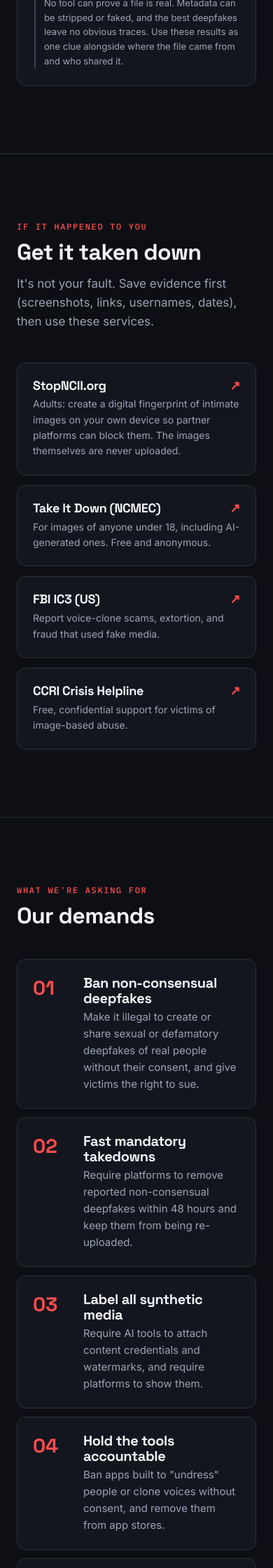
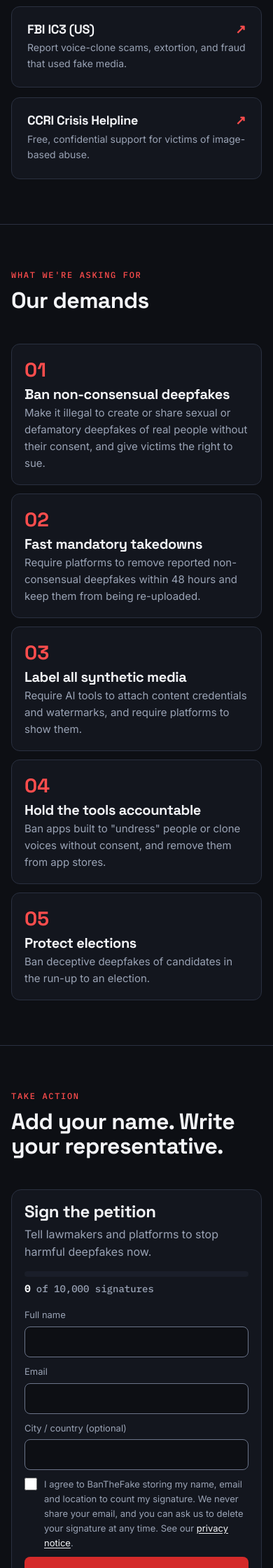
Before and after one commit to anmolsrivastavadev-pixel/banthefake, a FastAPI app: page / in a window 390 px wide. Shown: the part 3520-5760 px from the top of the page at 70% size. Run offline with FastAPI, Linux system fonts and the light colour scheme; data that the repository does not hold is empty.

Commit message:
Add privacy notice; accessibility and mobile fixes
- static/privacy.html: plain-language notice of what the code actually
  stores (petition name/email/location/UTC timestamp), in-memory-only rate
  limiter IPs, uploads deleted after scan and never logged, Google Fonts as
  a third party, and how to request deletion. Contact address is a marked
  placeholder (privacy@YOUR-DOMAIN.example); README says to replace it.
  Linked from the petition consent text and the footer.
- Accessibility (WCAG 2.1 AA): skip link and <main>; keyboard-focusable
  file input in the drop zone with a visible focus ring; global
  :focus-visible outline; role=status live regions for scan results,
  petition messages and letter copy; real <label>s for every form field;
  heading order (report cards and result blocks are h3); decorative glyphs
  hidden; preview alt text; prefers-reduced-motion.
- Contrast: white on red buttons/AI tag was 3.27:1, now 5.04:1 (#d42a2a);
  form field borders 1.8:1 -> 3.86:1; model tag text 4.45:1 -> 5.77:1.
- Mobile (375px): drop zone no longer sticky in the one-column layout,
  tighter nav/hero/section spacing, stacked demand cards, 16px inputs,
  fixed doubled padding in the hero stats.
- Tests for the privacy page headers, no inline code, and index links.

Co-Authored-By: Claude Opus 5.5 <noreply@anthropic.com>

```diff
--- a/static/index.html
+++ b/static/index.html
@@ -12,9 +12,11 @@
 </head>
 <body>
 
-<nav>
+<a class="skip" href="#main">Skip to content</a>
+
+<nav aria-label="Main">
   <div class="wrap">
-    <a href="#" class="logo"><span class="logo-mark"></span>BanTheFake</a>
+    <a href="/" class="logo"><span class="logo-mark" aria-hidden="true"></span>BanTheFake</a>
     <ul class="nav-links">
       <li><a href="#scan">Scan media</a></li>
       <li><a href="#report">Report</a></li>
@@ -25,6 +27,8 @@
     <a href="#act" class="btn btn-red">Sign the petition</a>
   </div>
 </nav>
+
+<main id="main" tabindex="-1">
 
 <header class="hero">
   <div class="wrap">
@@ -51,9 +55,9 @@
       <p>We're not against AI. We're against using someone's likeness without their consent to hurt, deceive, or exploit them.</p>
     </div>
     <div class="cards">
-      <div class="card"><div class="ico">⚠</div><h3>Non-consensual imagery</h3><p>Most harmful deepfakes are sexual images of real people, often women and minors, made and shared without consent.</p></div>
-      <div class="card"><div class="ico">☏</div><h3>Voice-clone scams</h3><p>Scammers clone a relative's voice and call asking for money in a fake emergency. Their targets are often older people.</p></div>
-      <div class="card"><div class="ico">⚑</div><h3>Political lies</h3><p>Fake videos and robocalls of candidates spread faster than fact-checks can catch them, especially just before elections.</p></div>
+      <div class="card"><div class="ico" aria-hidden="true">⚠</div><h3>Non-consensual imagery</h3><p>Most harmful deepfakes are sexual images of real people, often women and minors, made and shared without consent.</p></div>
+      <div class="card"><div class="ico" aria-hidden="true">☏</div><h3>Voice-clone scams</h3><p>Scammers clone a relative's voice and call asking for money in a fake emergency. Their targets are often older people.</p></div>
+      <div class="card"><div class="ico" aria-hidden="true">⚑</div><h3>Political lies</h3><p>Fake videos and robocalls of candidates spread faster than fact-checks can catch them, especially just before elections.</p></div>
     </div>
   </div>
 </section>
@@ -67,13 +71,15 @@
     </div>
     <div class="scanner">
       <label class="drop" id="drop">
-        <input type="file" id="file" accept="image/*,video/*" />
-        <div id="dropInner">
-          <div class="big">Drop a file here</div>
-          <div class="muted">or click to choose: JPG, PNG, WEBP, GIF, MP4, MOV, WEBM</div>
-        </div>
+        <input type="file" id="file" accept="image/*,video/*" aria-describedby="dropHint" />
+        <span id="dropInner">
+          <span class="big">Drop a file here</span>
+          <span class="muted" id="dropHint">or click (or press Enter) to choose: JPG, PNG, WEBP, GIF, MP4, MOV, WEBM</span>
+        </span>
       </label>
       <div class="panel" id="resultPanel">
+        <h3 class="sr-only">Scan results</h3>
+        <p class="sr-only" id="scanStatus" role="status"></p>
         <div class="verdict" id="verdict">
           <span class="dot"></span>
           <div><b>Waiting for a file</b><span class="muted">Results will appear here.</span></div>
@@ -81,7 +87,7 @@
         <ul class="signals" id="signals"></ul>
         <div class="details" id="details"></div>
         <div class="ela-wrap" id="elaWrap">
-          <canvas id="ela"></canvas>
+          <canvas id="ela" role="img" aria-label="Error level analysis heatmap of the uploaded image"></canvas>
           <p><b>Error level analysis:</b> we re-save the image and highlight what changed. Areas that glow much brighter or darker than the rest may have been pasted in or edited. Treat this as a clue, not proof.</p>
         </div>
         <p class="disclaimer">No tool can prove a file is real. Metadata can be stripped or faked, and the best deepfakes leave no obvious traces. Use these results as one clue alongside where the file came from and who shared it.</p>
@@ -98,10 +104,10 @@
       <p>It's not your fault. Save evidence first (screenshots, links, usernames, dates), then use these services.</p>
     </div>
     <div class="report">
-      <a href="https://stopncii.org/" target="_blank" rel="noopener"><h4>StopNCII.org <span>↗</span></h4><p>Adults: create a digital fingerprint of intimate images on your own device so partner platforms can block them. The images themselves are never uploaded.</p></a>
-      <a href="https://takeitdown.ncmec.org/" target="_blank" rel="noopener"><h4>Take It Down (NCMEC) <span>↗</span></h4><p>For images of anyone under 18, including AI-generated ones. Free and anonymous.</p></a>
-      <a href="https://www.ic3.gov/" target="_blank" rel="noopener"><h4>FBI IC3 (US) <span>↗</span></h4><p>Report voice-clone scams, extortion, and fraud that used fake media.</p></a>
-      <a href="https://cybercivilrights.org/ccri-crisis-helpline/" target="_blank" rel="noopener"><h4>CCRI Crisis Helpline <span>↗</span></h4><p>Free, confidential support for victims of image-based abuse.</p></a>
+      <a href="https://stopncii.org/" target="_blank" rel="noopener"><h3>StopNCII.org <span aria-hidden="true">↗</span><span class="sr-only"> (opens in a new tab)</span></h3><p>Adults: create a digital fingerprint of intimate images on your own device so partner platforms can block them. The images themselves are never uploaded.</p></a>
+      <a href="https://takeitdown.ncmec.org/" target="_blank" rel="noopener"><h3>Take It Down (NCMEC) <span aria-hidden="true">↗</span><span class="sr-only"> (opens in a new tab)</span></h3><p>For images of anyone under 18, including AI-generated ones. Free and anonymous.</p></a>
+      <a href="https://www.ic3.gov/" target="_blank" rel="noopener"><h3>FBI IC3 (US) <span aria-hidden="true">↗</span><span class="sr-only"> (opens in a new tab)</span></h3><p>Report voice-clone scams, extortion, and fraud that used fake media.</p></a>
+      <a href="https://cybercivilrights.org/ccri-crisis-helpline/" target="_blank" rel="noopener"><h3>CCRI Crisis Helpline <span aria-hidden="true">↗</span><span class="sr-only"> (opens in a new tab)</span></h3><p>Free, confidential support for victims of image-based abuse.</p></a>
     </div>
   </div>
 </section>
@@ -135,30 +141,43 @@
         <div class="progress"><i id="bar"></i></div>
         <div class="count"><b id="count">0</b> of <span id="goal">10,000</span> signatures</div>
         <form class="stack" id="petition">
-          <input name="name" placeholder="Full name" maxlength="100" required />
-          <input name="email" type="email" placeholder="Email" maxlength="254" required />
-          <input name="location" placeholder="City / country" maxlength="100" />
+          <label class="field" for="pName">Full name
+            <input id="pName" name="name" maxlength="100" autocomplete="name" required />
+          </label>
+          <label class="field" for="pEmail">Email
+            <input id="pEmail" name="email" type="email" maxlength="254" autocomplete="email" required />
+          </label>
+          <label class="field" for="pLocation">City / country (optional)
+            <input id="pLocation" name="location" maxlength="100" />
+          </label>
           <div class="hp" aria-hidden="true"><label>Website <input name="website" tabindex="-1" autocomplete="off" /></label></div>
-          <label class="consent"><input type="checkbox" name="consent" required /><span>I agree to BanTheFake storing my name, email and location to count my signature. We never share your email, and you can ask us to delete your signature at any time.</span></label>
+          <label class="consent"><input type="checkbox" name="consent" required /><span>I agree to BanTheFake storing my name, email and location to count my signature. We never share your email, and you can ask us to delete your signature at any time. See our <a href="/privacy.html">privacy notice</a>.</span></label>
           <button class="btn btn-red" type="submit">Sign now</button>
-          <div class="thanks" id="thanks"></div>
+          <div class="thanks" id="thanks" role="status"></div>
         </form>
       </div>
       <div class="panel">
         <h3>Letter generator</h3>
         <p class="muted">Fill in a few details and copy a ready-to-send letter.</p>
         <form class="stack" id="letterForm">
-          <div class="field">Who are you writing to?
+          <label class="field" for="recipient">Who are you writing to?
             <select id="recipient">
               <option value="rep">My elected representative</option>
               <option value="platform">A social media platform</option>
               <option value="school">My school / university</option>
             </select>
-          </div>
-          <input id="lname" placeholder="Your name" />
-          <input id="lplace" placeholder="Your town / district" />
-          <textarea id="letter" readonly></textarea>
+          </label>
+          <label class="field" for="lname">Your name
+            <input id="lname" autocomplete="name" />
+          </label>
+          <label class="field" for="lplace">Your town / district
+            <input id="lplace" />
+          </label>
+          <label class="field" for="letter">Your letter
+            <textarea id="letter" readonly></textarea>
+          </label>
           <button class="btn btn-ghost" type="button" id="copy">Copy letter</button>
+          <p class="sr-only" id="copyStatus" role="status"></p>
         </form>
       </div>
     </div>
@@ -177,10 +196,13 @@
   </div>
 </section>
 
+</main>
+
 <footer>
   <div class="wrap">
-    <a href="#" class="logo"><span class="logo-mark"></span>BanTheFake</a>
+    <a href="/" class="logo"><span class="logo-mark" aria-hidden="true"></span>BanTheFake</a>
     <span>If you are in immediate danger, contact local emergency services.</span>
+    <a href="/privacy.html">Privacy notice</a>
   </div>
 </footer>
 
--- a/static/styles.css
+++ b/static/styles.css
@@ -7,6 +7,12 @@
   --text: #f3f4f7;
   --muted: #9aa3b5;
   --red: #ff4d4d;
+  /* Darker red for fills behind white text: #fff on #d42a2a is 5.0:1 (on --red it is only 3.3:1). */
+  --red-fill: #d42a2a;
+  --red-fill-hover: #c62828;
+  /* Form field borders need 3:1 against the panel (WCAG 1.4.11); --line-strong is only 1.8:1. */
+  --field-line: #6b7489;
+  --focus: #ffb547;
   --red-soft: rgba(255,77,77,.12);
   --amber: #ffb547;
   --green: #3ddc84;
@@ -27,8 +33,8 @@ h1, h2, h3, h4 { font-family: var(--font-display); letter-spacing: -0.02em; line
 
 .btn { display: inline-flex; align-items: center; justify-content: center; gap: 8px; padding: 12px 20px; border-radius: 8px; font: 600 15px var(--font-body); border: 1px solid transparent; cursor: pointer; text-decoration: none; transition: transform .15s, background .15s, border-color .15s; }
 .btn:hover { transform: translateY(-1px); }
-.btn-red { background: var(--red); color: #fff; }
-.btn-red:hover { background: #ff6464; }
+.btn-red { background: var(--red-fill); color: #fff; }
+.btn-red:hover { background: var(--red-fill-hover); }
 .btn-ghost { background: transparent; color: var(--text); border-color: var(--line-strong); }
 .btn-ghost:hover { border-color: var(--muted); }
 
@@ -49,7 +55,7 @@ nav .wrap { display: flex; align-items: center; justify-content: space-between;
 .hero .ctas { display: flex; gap: 12px; margin-top: 36px; flex-wrap: wrap; }
 
 .stats { display: grid; grid-template-columns: repeat(3, 1fr); gap: 1px; background: var(--line); border: 1px solid var(--line); border-radius: 12px; overflow: hidden; margin-top: 64px; }
-.stats div { background: var(--bg-2); padding: 24px; }
+.stats > div { background: var(--bg-2); padding: 24px; }
 .stats .n { font: 700 34px var(--font-display); }
 .stats .l { color: var(--muted); font-size: 14px; margin-top: 4px; }
 @media (max-width: 760px) { .stats { grid-template-columns: 1fr; } }
@@ -71,7 +77,11 @@ section { padding: 96px 0; border-top: 1px solid var(--line); }
 @media (max-width: 860px) { .scanner { grid-template-columns: 1fr; } }
 .drop { border: 2px dashed var(--line-strong); border-radius: 14px; background: var(--bg-2); min-height: 320px; display: grid; place-items: center; text-align: center; padding: 28px; cursor: pointer; transition: border-color .2s, background .2s; position: sticky; top: 84px; align-self: start; }
 .drop.over { border-color: var(--red); background: var(--red-soft); }
-.drop input { display: none; }
+/* The file input stays in the tab order (visually hidden, not display:none) so Enter/Space opens the picker. */
+.drop input { position: absolute; width: 1px; height: 1px; padding: 0; border: 0; opacity: 0; overflow: hidden; clip-path: inset(50%); }
+.drop:focus-within { border-color: var(--focus); border-style: solid; outline: 3px solid var(--focus); outline-offset: 2px; }
+.drop:hover { border-color: var(--muted); }
+#dropInner, .drop .big, #dropInner .muted { display: block; }
 .drop .big { font: 600 20px var(--font-display); margin-bottom: 6px; }
 .drop img, .drop video { max-width: 100%; max-height: 300px; border-radius: 8px; }
 .panel { background: var(--bg-2); border: 1px solid var(--line); border-radius: 14px; padding: 24px; }
@@ -87,7 +97,7 @@ section { padding: 96px 0; border-top: 1px solid var(--line); }
 .signals { list-style: none; display: grid; gap: 8px; font-size: 14px; }
 .signals li { display: flex; gap: 10px; padding: 10px 12px; border-radius: 8px; background: var(--surface); }
 .signals .tag { flex: none; font: 500 11px var(--font-mono); padding: 2px 8px; border-radius: 999px; height: fit-content; margin-top: 2px; }
-.tag.ai { background: var(--red); color: #fff; }
+.tag.ai { background: var(--red-fill); color: #fff; }
 .tag.edit { background: var(--amber); color: #111; }
 .tag.cam { background: var(--surface); color: var(--text); border: 1px solid var(--line-strong); }
 .tag.info { background: var(--line-strong); color: var(--text); }
@@ -100,8 +110,8 @@ section { padding: 96px 0; border-top: 1px solid var(--line); }
 .report { display: grid; grid-template-columns: repeat(2, 1fr); gap: 14px; }
 .report a { display: block; text-decoration: none; background: var(--bg-2); border: 1px solid var(--line); border-radius: 12px; padding: 22px; transition: border-color .2s; }
 .report a:hover { border-color: var(--red); }
-.report h4 { font-size: 18px; display: flex; justify-content: space-between; }
-.report h4 span { color: var(--red); }
+.report h3 { font-size: 18px; display: flex; justify-content: space-between; gap: 12px; }
+.report h3 span { color: var(--red); }
 .report p { color: var(--muted); font-size: 14px; margin-top: 6px; }
 @media (max-width: 760px) { .report { grid-template-columns: 1fr; } }
 
@@ -118,7 +128,8 @@ section { padding: 96px 0; border-top: 1px solid var(--line); }
 .act .panel h3 { font-size: 24px; margin-bottom: 6px; }
 form.stack { display: grid; gap: 10px; margin-top: 18px; }
 .field { display: grid; gap: 6px; font-size: 13px; color: var(--muted); }
-input, select, textarea { width: 100%; padding: 11px 13px; border-radius: 8px; border: 1px solid var(--line-strong); background: var(--bg); color: var(--text); font: 15px var(--font-body); outline: none; }
+input, select, textarea { width: 100%; padding: 11px 13px; border-radius: 8px; border: 1px solid var(--field-line); background: var(--bg); color: var(--text); font: 15px var(--font-body); }
+::placeholder { color: var(--muted); opacity: 1; }
 input:focus, select:focus, textarea:focus { border-color: var(--red); }
 textarea { min-height: 220px; font: 13px/1.6 var(--font-mono); resize: vertical; }
 .progress { height: 8px; background: var(--surface); border-radius: 999px; overflow: hidden; margin-top: 14px; }
@@ -140,18 +151,18 @@ footer .wrap { display: flex; justify-content: space-between; gap: 20px; flex-wr
 
 .accent { color: var(--red); }
 .tag.c2pa { background: var(--text); color: #111; }
-.tag.model { background: var(--red-soft); color: var(--red); border: 1px solid rgba(255,77,77,.5); }
+.tag.model { background: var(--red-soft); color: #ff7a7a; border: 1px solid rgba(255,77,77,.5); }
 .verdict.loading .dot { background: var(--amber); animation: pulse 1s ease-in-out infinite; }
 @keyframes pulse { 50% { opacity: .3; } }
 .details { margin-top: 18px; display: grid; gap: 12px; }
 .details:empty { display: none; }
 .block { border: 1px solid var(--line); border-radius: 10px; padding: 14px 16px; }
-.block h4 { font: 500 12px var(--font-mono); letter-spacing: .12em; text-transform: uppercase; color: var(--muted); margin-bottom: 8px; }
+.block h3 { font: 500 12px var(--font-mono); letter-spacing: .12em; text-transform: uppercase; color: var(--muted); margin-bottom: 8px; }
 .block dl { display: grid; grid-template-columns: max-content 1fr; gap: 4px 14px; font-size: 14px; }
 .block dt { color: var(--muted); }
 .block dd { overflow-wrap: anywhere; }
 .consent { display: flex; gap: 10px; align-items: flex-start; font-size: 13px; color: var(--muted); }
-.consent input { width: auto; margin-top: 3px; accent-color: var(--red); }
+.consent input { flex: none; width: 18px; height: 18px; margin-top: 1px; accent-color: var(--red-fill); }
 .hp { position: absolute; left: -10000px; width: 1px; height: 1px; overflow: hidden; }
 .thanks.err { color: var(--red); }
 .block.flag { border-color: rgba(255,77,77,.5); background: var(--red-soft); }
@@ -164,3 +175,57 @@ footer .wrap { display: flex; justify-content: space-between; gap: 20px; flex-wr
 .frames { display: flex; gap: 4px; align-items: flex-end; height: 36px; margin-top: 10px; }
 .frames span { flex: 1; height: 100%; display: flex; align-items: flex-end; background: var(--bg-2); border-radius: 3px; }
 .frames i { display: block; width: 100%; border-radius: 3px; }
+
+/* ---------- Accessibility ---------- */
+.sr-only { position: absolute; width: 1px; height: 1px; padding: 0; margin: -1px; overflow: hidden; clip-path: inset(50%); white-space: nowrap; border: 0; }
+.skip { position: absolute; left: 12px; top: -100px; z-index: 100; padding: 10px 16px; border-radius: 8px; background: var(--text); color: var(--bg); font-weight: 600; text-decoration: none; }
+.skip:focus { top: 12px; }
+:focus-visible { outline: 3px solid var(--focus); outline-offset: 2px; }
+input:focus-visible, select:focus-visible, textarea:focus-visible { outline-offset: 0; border-color: var(--focus); }
+.consent input:focus-visible { outline-offset: 2px; }
+main:focus { outline: none; }
+.consent a, footer a:not(.logo), .prose a { color: var(--text); text-decoration: underline; text-underline-offset: 2px; }
+.consent a:hover, footer a:not(.logo):hover, .prose a:hover { color: var(--red); }
+.signals li > span:last-child { min-width: 0; overflow-wrap: anywhere; }
+[id] { scroll-margin-top: 80px; }
+
+@media (prefers-reduced-motion: reduce) {
+  html { scroll-behavior: auto; }
+  *, *::before, *::after { animation-duration: .01ms !important; animation-iteration-count: 1 !important; transition-duration: .01ms !important; }
+  .btn:hover { transform: none; }
+}
+
+/* ---------- Privacy page ---------- */
+.prose { padding: 72px 0 96px; }
+.prose .wrap { max-width: 760px; }
+.prose h1 { font-size: clamp(36px, 6vw, 56px); margin-top: 12px; }
+.prose h2 { font-size: 24px; margin: 40px 0 12px; }
+.prose p, .prose li { color: var(--muted); font-size: 16px; }
+.prose p + p { margin-top: 12px; }
+.prose strong { color: var(--text); }
+.prose ul { padding-left: 22px; display: grid; gap: 8px; margin: 8px 0 12px; }
+.prose .lede { font-size: 18px; margin-top: 18px; }
+.prose .mono { overflow-wrap: anywhere; }
+.contact-box { margin-top: 32px; padding: 20px 22px; background: var(--bg-2); border: 1px solid var(--line); border-radius: 12px; }
+.contact-box h2 { margin-top: 0; }
+.prose .back { margin-top: 40px; }
+
+/* ---------- Small screens ---------- */
+@media (max-width: 860px) {
+  .drop { position: static; min-height: 220px; }
+}
+@media (max-width: 480px) {
+  .wrap { padding: 0 16px; }
+  nav .wrap { gap: 12px; }
+  nav .btn { padding: 9px 14px; font-size: 14px; }
+  .logo { font-size: 18px; }
+  .hero { padding: 64px 0 56px; }
+  .hero h1 { font-size: clamp(36px, 11vw, 44px); }
+  .hero p.sub { font-size: 18px; }
+  section { padding: 64px 0; }
+  .panel, .card { padding: 18px; }
+  .demand { grid-template-columns: 1fr; gap: 6px; padding: 18px; }
+  /* 16px stops iOS Safari zooming in when a field gets focus. */
+  input, select, textarea { font-size: 16px; }
+  textarea { font-size: 13px; }
+}
```
Also changed, not shown: static/app.js (+30 -8 lines), static/privacy.html (added, +87 -0 lines), tests/test_privacy_a11y.py (added, +54 -0 lines), README.md.
